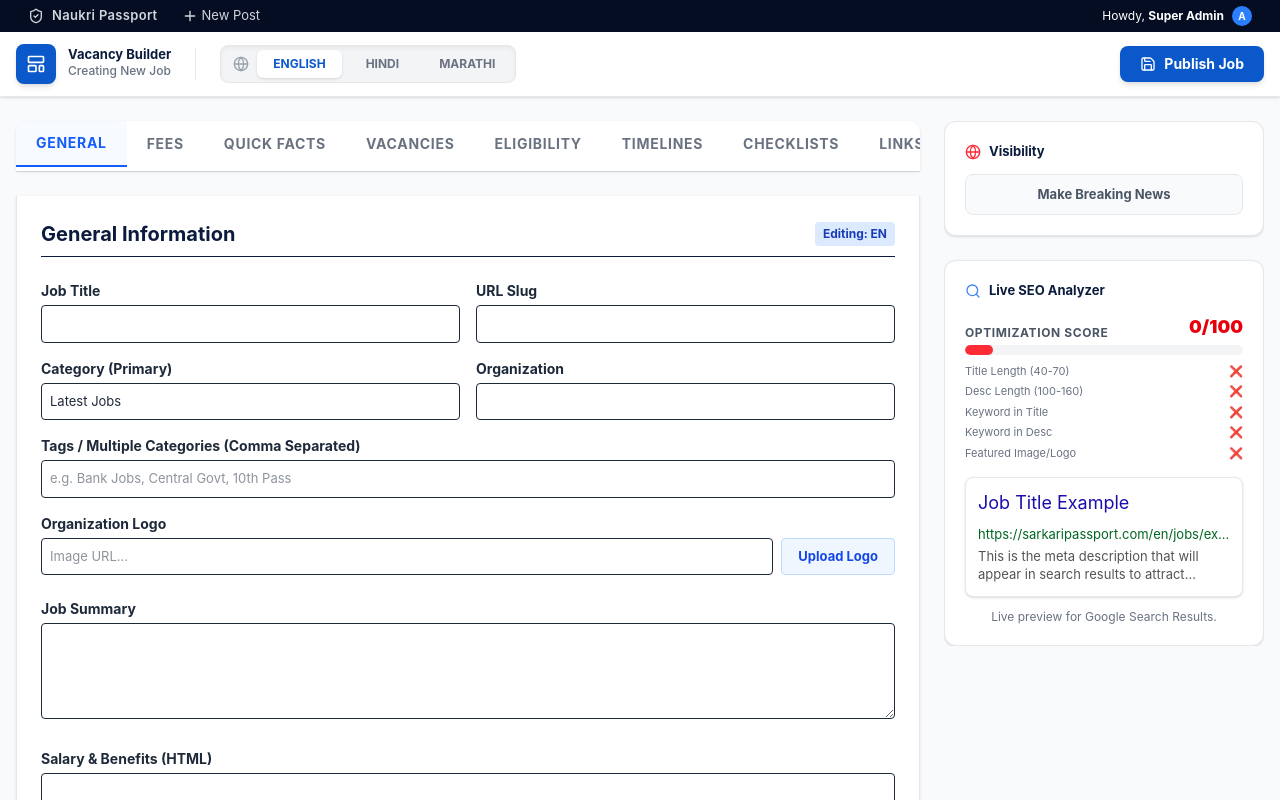
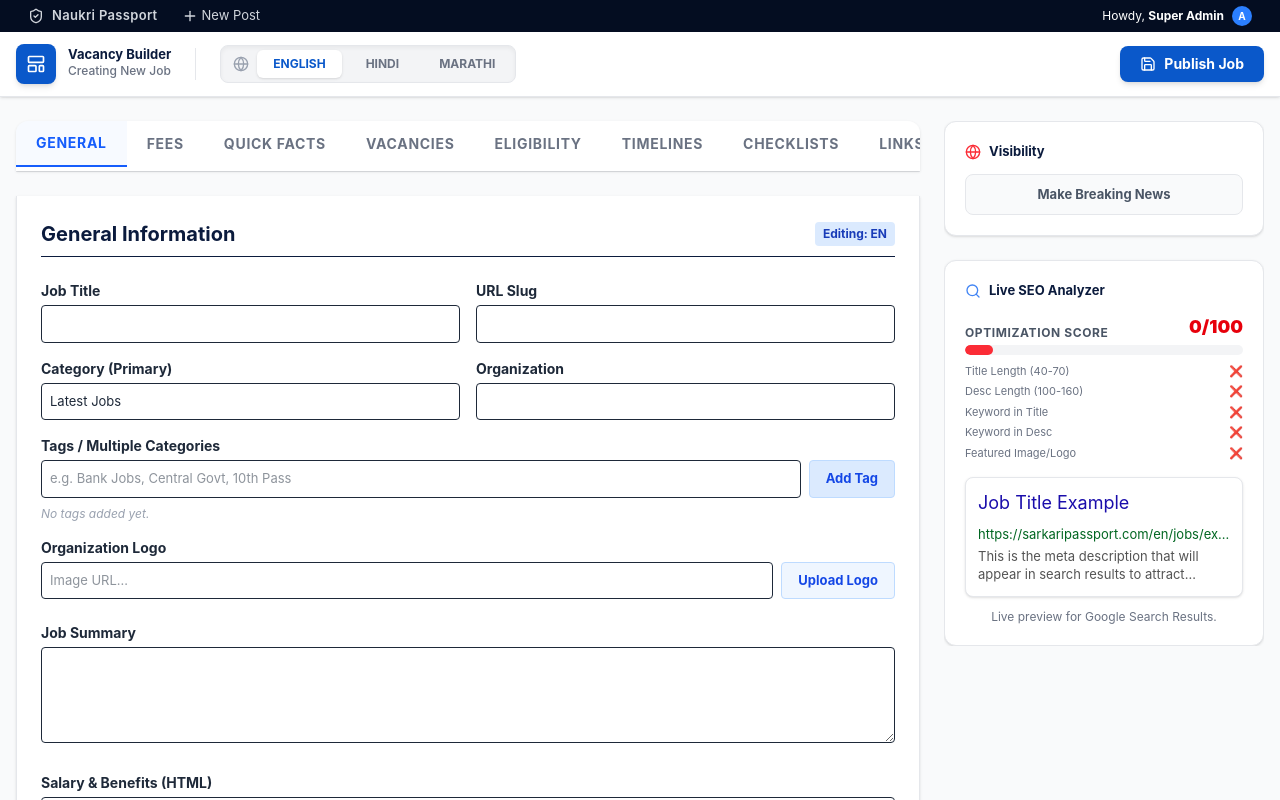
Before and after one commit to sarkaripassport/sarkaripassport, a Next.js app: page /admin/editor in a window 1280 px wide. Built offline with nearby package versions, Linux system fonts and the light colour scheme.

Commit message:
feat: improve category tags UI with add button and pills

```diff
--- a/src/app/admin/editor/page.tsx
+++ b/src/app/admin/editor/page.tsx
@@ -14,7 +14,7 @@ function EditorContent() {
   const cloneId = searchParams.get('cloneId');
 
   const [editLang, setEditLang] = useState<'en'|'hi'|'mr'>('en');
-
+  const [tagInput, setTagInput] = useState('');
 
   const handleLogoUpload = async (e: React.ChangeEvent<HTMLInputElement>) => {
     if (!e.target.files || e.target.files.length === 0) return;
@@ -87,6 +87,7 @@ function EditorContent() {
 
   const [activeTab, setActiveTab] = useState('general');
   const [loading, setLoading] = useState(false);
+  const [saving, setSaving] = useState(false);
 
   useEffect(() => {
     const fetchId = editId || cloneId;
@@ -108,6 +109,7 @@ function EditorContent() {
   }, [editId, cloneId]);
 
   const handleSave = async () => {
+    setSaving(true);
     try {
       const url = editId ? `/api/jobs?id=${editId}` : '/api/jobs';
       const method = editId ? 'PUT' : 'POST';
@@ -289,8 +291,56 @@ function EditorContent() {
                     </div>
 
                     <div className="col-span-2">
-                      <label className="block text-sm font-bold mb-1">Tags / Multiple Categories (Comma Separated)</label>
-                      <input type="text" className="w-full border rounded p-2" placeholder="e.g. Bank Jobs, Central Govt, 10th Pass" value={jobData.categories?.join(', ') || ''} onChange={e => updateField('categories', e.target.value.split(',').map(s=>s.trim()).filter(Boolean))} />
+                      <label className="block text-sm font-bold mb-1">Tags / Multiple Categories</label>
+                      <div className="flex gap-2 mb-2">
+                        <input
+                          type="text"
+                          className="flex-1 border rounded p-2"
+                          placeholder="e.g. Bank Jobs, Central Govt, 10th Pass"
+                          value={tagInput}
+                          onChange={e => setTagInput(e.target.value)}
+                          onKeyDown={e => {
+                            if (e.key === 'Enter' && tagInput.trim()) {
+                              e.preventDefault();
+                              updateField('categories', [...(jobData.categories || []), tagInput.trim()]);
+                              setTagInput('');
+                            }
+                          }}
+                        />
+                        <button
+                          type="button"
+                          className="px-4 py-2 bg-blue-100 text-blue-700 border border-blue-200 rounded font-bold hover:bg-blue-200 transition-colors"
+                          onClick={() => {
+                            if (tagInput.trim()) {
+                              updateField('categories', [...(jobData.categories || []), tagInput.trim()]);
+                              setTagInput('');
+                            }
+                          }}
+                        >
+                          Add Tag
+                        </button>
+                      </div>
+                      <div className="flex flex-wrap gap-2 mt-2">
+                        {jobData.categories?.map((tag: string, idx: number) => (
+                          <span key={idx} className="bg-gray-100 border border-gray-200 px-3 py-1 rounded-full text-xs font-bold text-gray-700 flex items-center gap-1">
+                            {tag}
+                            <button
+                              type="button"
+                              className="text-red-500 hover:text-red-700 ml-1 text-base leading-none"
+                              onClick={() => {
+                                const newCats = [...(jobData.categories || [])];
+                                newCats.splice(idx, 1);
+                                updateField('categories', newCats);
+                              }}
+                            >
+                              &times;
+                            </button>
+                          </span>
+                        ))}
+                        {(!jobData.categories || jobData.categories.length === 0) && (
+                          <span className="text-xs text-gray-400 italic">No tags added yet.</span>
+                        )}
+                      </div>
                     </div>
                     <div className="col-span-2">
                       <label className="block text-sm font-bold mb-1">Organization Logo</label>
```
